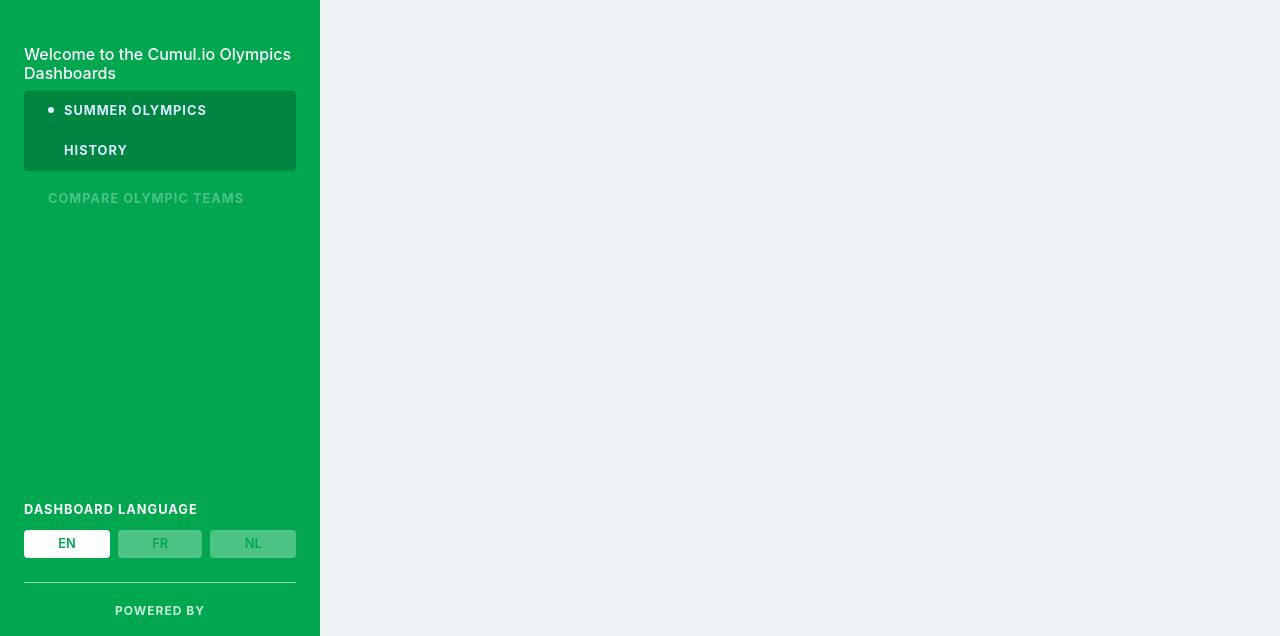
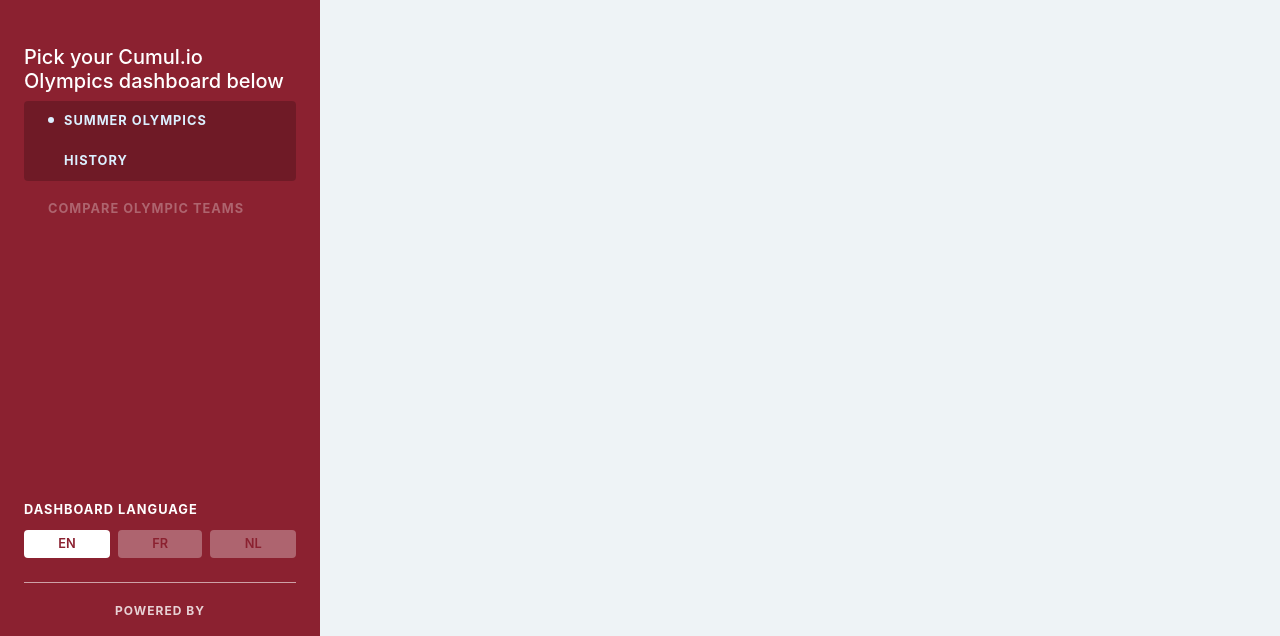
Before and after one commit to TuanaCelik/cumulio-olympics, a website: page index.html in a window 1280 px wide. Shown: the part 83-719 px from the top of the page. Drawn offline with nearby package versions, Linux system fonts and the light colour scheme; no server answers.

Commit message:
changed sidebar color and welcome line

```diff
--- a/index.html
+++ b/index.html
@@ -24,7 +24,7 @@
         </div>
         <div class="p-4 d-flex flex-column flex-grow-1">
           <!-- menu list-->
-          <h6>Welcome to the Cumul.io Olympics Dashboards</h6>
+          <h5>Pick your Cumul.io Olympics dashboard below</h5>
           <div class="pages small">
             <ul class="list-unstyled text-uppercase p-0">
               <li
--- a/public/css/main.css
+++ b/public/css/main.css
@@ -71,7 +71,7 @@
 
 /* Sidebar styling */
 #sidebar {
-  background: #00a750;
+  background: #8b2130;
   overflow: auto;
   user-select: none;
 }
@@ -163,7 +163,7 @@
   font-weight: 600;
   flex: 1 0 auto;
   background-color: rgba(255, 255, 255, 0.3);
-  color: #00a750;
+  color: #8b2130;
   cursor: pointer;
   border-radius: 0.25rem !important;
   transition: background-color 0.3s ease;
```
